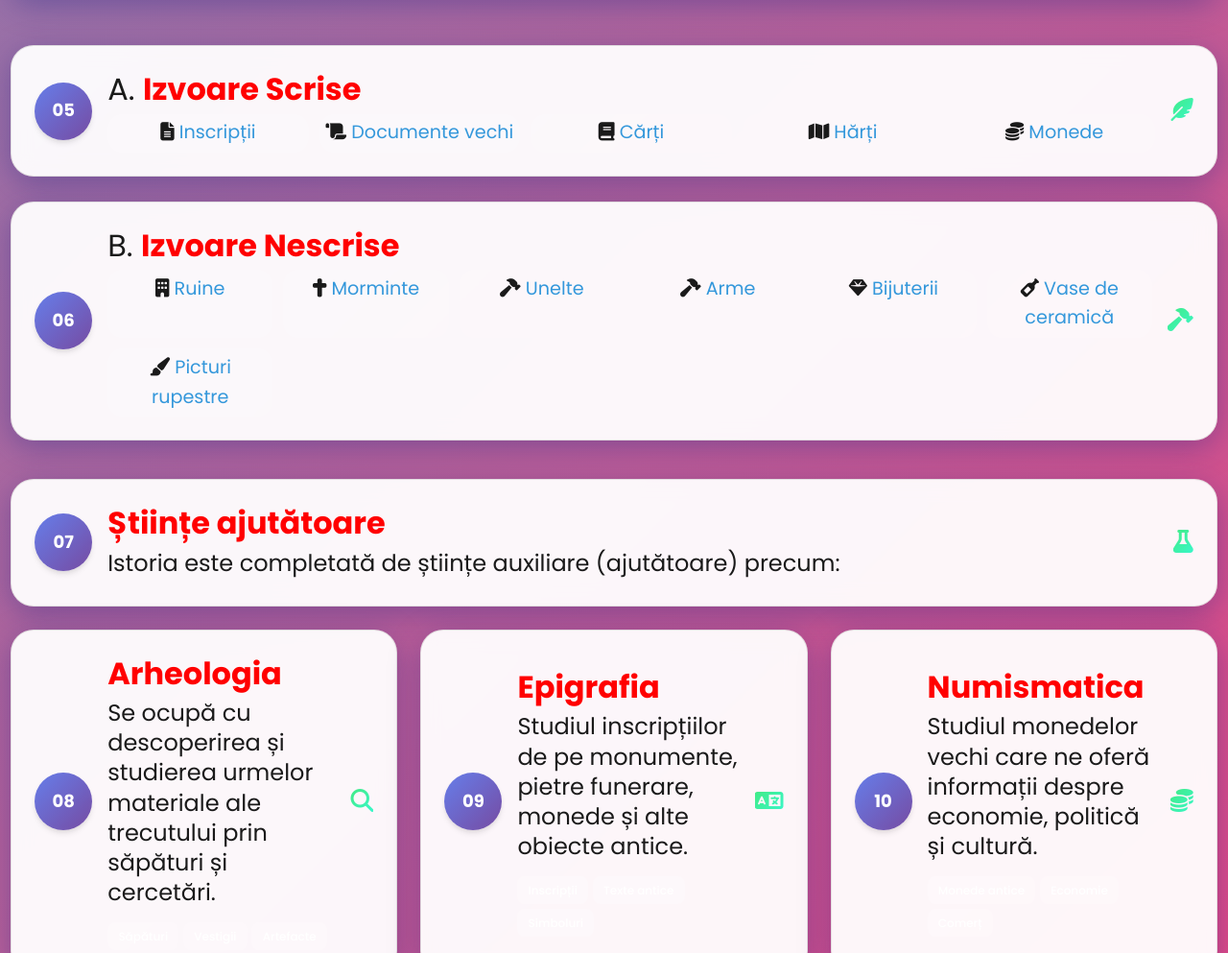
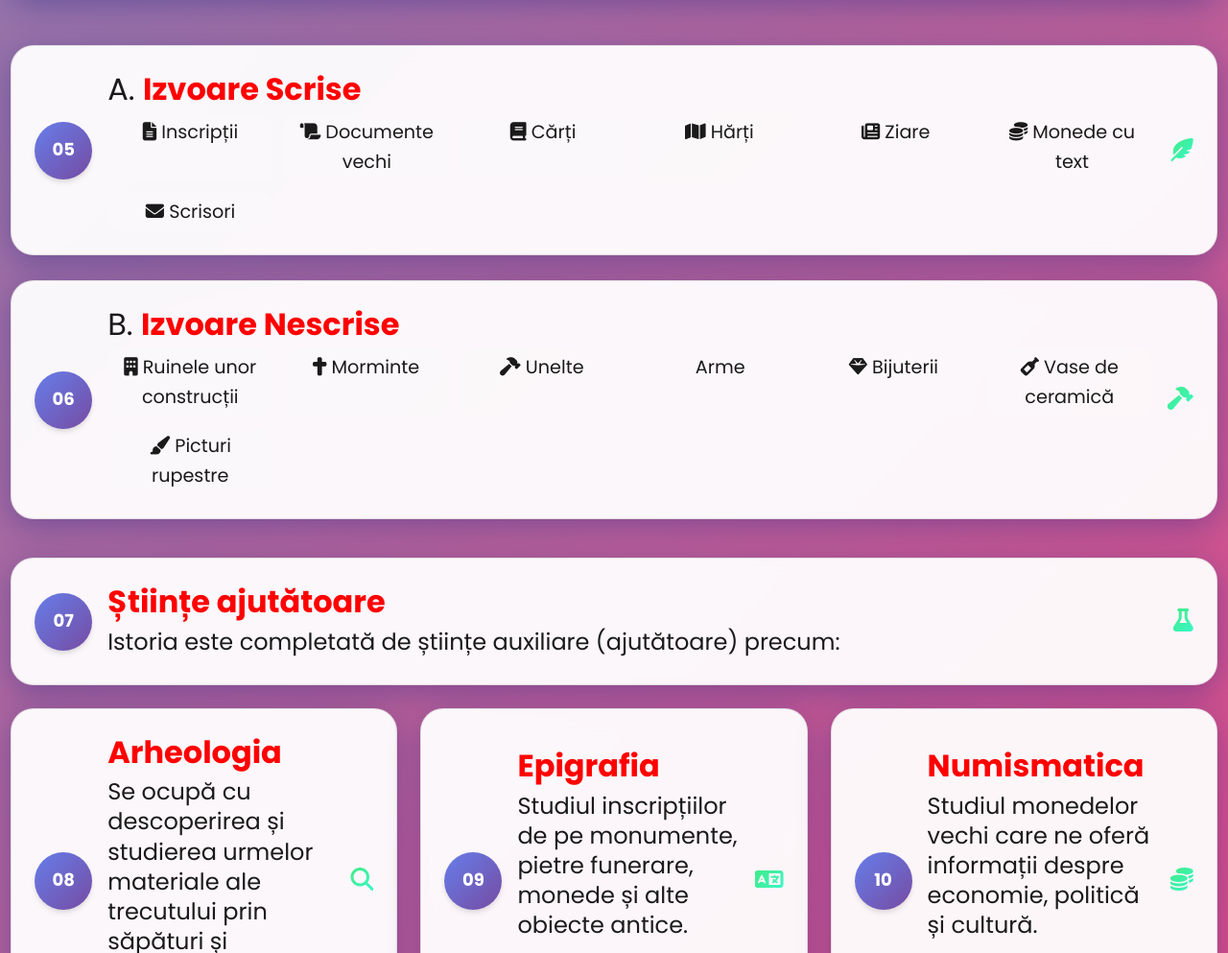
Before and after one commit to Ekry17/Istoria, a plain HTML site: page 5_1_ce_este_istoria_simplu.html in a window 1280 px wide. Shown: the part 974-1967 px from the top of the page at 96% size. Drawn offline with Linux system fonts and the light colour scheme.

Commit message:
Refactor iframe placement and update lesson content
Reorganized the placement of the Proiect_Python iframe for consistency across multiple HTML files, ensuring it appears after the lessons section where appropriate. Updated the 'Ce este istoria?' page to remove external links from source lists, add new source types, and improve clarity of written and unwritten sources.

```diff
--- a/5_1_ce_este_istoria_simplu.html
+++ b/5_1_ce_este_istoria_simplu.html
@@ -786,7 +786,7 @@ strong {
             </div>
             <div class="nav-menu">
                 <a href="index.html" class="nav-link">Acasă</a>
-                <a href="5_1_ce_este_istoria_simplu.html" class="nav-link">Ce este istoria? Izvoarele istorice</a>
+                <a href="ce_este_istoria.html" class="nav-link">Ce este istoria? Izvoarele istorice</a>
                 <a href="#contact" class="nav-link">Contact</a>
             </div>
         </nav>
@@ -805,8 +805,6 @@ strong {
                 </div>
             </div>
         </section>
-
-
 
         <!-- Lessons Section -->
         <section class="lessons-section">
@@ -868,11 +866,13 @@ strong {
                                 <div class="lesson-content">
                                     <h2>A. <strong>Izvoare Scrise</strong></h2>
                                     <ul class="sources-list">
-                                        <li><i class="fas fa-file-alt"></i> <a href="https://tiparituriromanesti.wordpress.com/wp-content/uploads/2014/07/cetatea-alba-1440.jpg" target="_blank">Inscripții</a></li>
-                                        <li><i class="fas fa-scroll"></i> <a href="https://tiparituriromanesti.wordpress.com/wp-content/uploads/2012/06/1819.jpg" target="_blank">Documente vechi</a></li>
-                                        <li><i class="fas fa-book"></i> <a href="https://i.pinimg.com/originals/d1/e5/a7/d1e5a7d3b1fc1c1a1515ed262aad67b3.jpg" target="_blank">Cărți</a></li>
-                                        <li><i class="fas fa-map"></i> <a href="https://etablou.ro/osc/images/old-map-11252-100x75.jpg" target="_blank">Hărți</a></li>
-                                        <li><i class="fas fa-coins"></i> <a href="https://www.pressalert.ro/wp-content/uploads/2014/02/monede_dacice.jpg" target="_blank">Monede</a></li>
+                                        <li><i class="fas fa-file-alt"></i> Inscripții</li>
+                                        <li><i class="fas fa-scroll"></i> Documente vechi</li>
+                                        <li><i class="fas fa-book"></i> Cărți</li>
+                                        <li><i class="fas fa-map"></i> Hărți</li>
+                                        <li><i class="fas fa-newspaper"></i> Ziare</li>
+                                        <li><i class="fas fa-coins"></i> Monede cu text</li>
+                                        <li><i class="fas fa-envelope"></i> Scrisori</li>
                                     </ul>
                                 </div>
                                 <div class="lesson-icon">
@@ -885,13 +885,13 @@ strong {
                                 <div class="lesson-content">
                                     <h2>B. <strong>Izvoare Nescrise</strong></h2>
                                     <ul class="sources-list">
-                                        <li><i class="fas fa-building"></i> <a href="https://tb.ziareromania.ro/libia-3/7206bca28a8056bb4/535/0/2/100/libia-3.jpg" target="_blank">Ruine</a></li>
-                                        <li><i class="fas fa-cross"></i> <a href="https://www.shtiu.ro/wp-content/uploads/2021/08/f94aa5584133865efe38da9c7-scaled-1.jpg" target="_blank">Morminte</a></li>
-                                        <li><i class="fas fa-hammer"></i> <a href="https://www.antena3.ro/thumbs/amp/2025/03/08/ce-au-descoperit-cercetatorii-dupa-ce-au-analizat-unelte-din-oase-vechi-de-1-5-milioane-de-ani-956062.webp" target="_blank">Unelte</a></li>
-                                        <li><i class="fas fa-hammer"></i> <a href="https://media.istockphoto.com/id/942699708/photo/collection-of-medieval-swords-knives-and-daggers.jpg?s=612x612&w=is&k=20&c=xrirSjbcoNCtI16K3MSeIAk2HG8nsqyZLGMV2RmYs0g=" target="_blank">Arme</a></li>
-                                        <li><i class="fas fa-gem"></i> <a href="https://informatia-zilei.ro/wp-content/uploads/2025/01/coif-bratari-dacice.webp" target="_blank">Bijuterii</a></li>
-                                        <li><i class="fas fa-wine-bottle"></i> <a href="https://blogger.googleusercontent.com/img/b/R29vZ2xl/AVvXsEikufMOB4wgJaJmAHGiBLbYmnLLFc-HgPTbJhj03VrkAoLhKzbNPV2zSwCjHdKLOXjxf2Kh46-OCURZC_SXOsjQCNLm1aLBGkCrLx0wzEM-h1wT3W0S-oNxWlpbepsCgwlFbnT0ead9g1Y/s550/ceramica-romana3.jpg" target="_blank">Vase de ceramică</a></li>
-                                        <li><i class="fas fa-paint-brush"></i> <a href="https://www.desprelume.ro/wp-content/uploads/2023/05/lascaux-picturi.jpg" target="_blank">Picturi rupestre</a></li>
+                                        <li><i class="fas fa-building"></i> Ruinele unor construcții</li>
+                                        <li><i class="fas fa-cross"></i> Morminte</li>
+                                        <li><i class="fas fa-hammer"></i> Unelte</li>
+                                        <li><i class="fas fa-sword"></i> Arme</li>
+                                        <li><i class="fas fa-gem"></i> Bijuterii</li>
+                                        <li><i class="fas fa-wine-bottle"></i> Vase de ceramică</li>
+                                        <li><i class="fas fa-paint-brush"></i> Picturi rupestre</li>
                                     </ul>
                                 </div>
                                 <div class="lesson-icon">
@@ -964,7 +964,9 @@ strong {
                             </div>
                         </div>
                     </div>
-     <iframe src="Proiect_Python/index.html" style="width:90vw!important; height:60vh!important; min-height:300px!important; max-width:100%!important; margin:2rem auto!important; display:block!important; border-radius:24px!important; box-shadow:0 8px 32px 0 rgba(31,38,135,0.37)!important; border:none!important;" frameborder="0" allowfullscreen></iframe>
+
+            <iframe src="Proiect_Python/index.html" frameborder="0" allowfullscreen style="width:100vw;min-width:100%;height:50vw;max-height:80vh;display:block;"></iframe>
+
                     <!-- Navigare -->
                     <div class="lesson-category">
                         <h3 class="category-title">
```
Also changed, not shown: 5_2_timpul_și_spațiul_istoric.html (+2 -1 lines), 5_3_Primii_oameni.html (+2 -2 lines), 5_4_Revoluția_neolitică.html (+2 -2 lines), 6_16_ Napoleon_Bonaparte.html (+3 -1 lines), 6_1_Călătoriile_și_percepția_spațiului_în_Evul_Mediu.html (+1 -3 lines).
